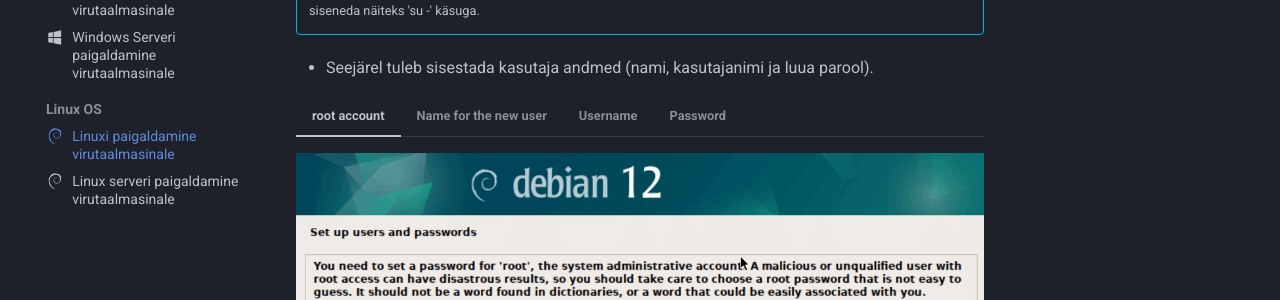
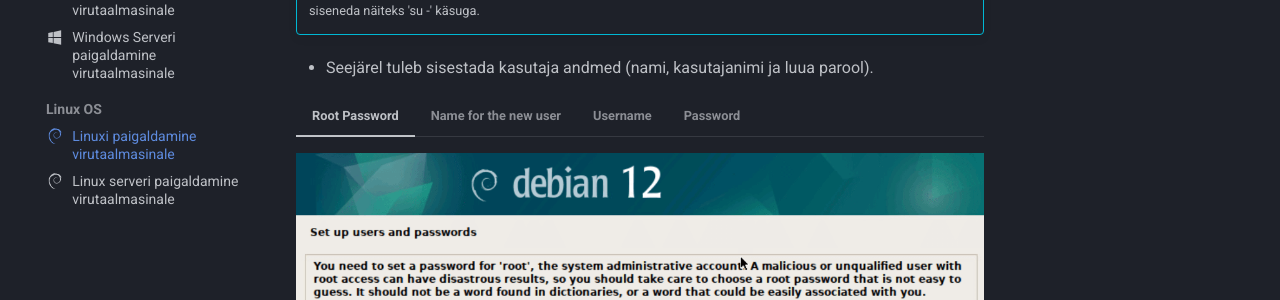
Before and after one commit to priitpaap/priitpaap.github.io, an MkDocs documentation site: the page built from docs/debpaigaldus.md, in a window 1280 px wide and 900 px high, scrolled down 4113 px. Shown: the part 152-452 px from the top of the window. Built offline with MkDocs 1.6.1 and Material for MkDocs 9.7.7, drawn with Linux system fonts in a browser that asks for light colours.

Commit message:
Update debpaigaldus.md

```diff
--- a/docs/debpaigaldus.md
+++ b/docs/debpaigaldus.md
@@ -119,7 +119,7 @@
 
 - Seejärel tuleb sisestada kasutaja andmed (nami, kasutajanimi ja luua parool).
 
-=== "root account"
+=== "Root Password"
 
     ![Installer](images/user1.png)
 
```
